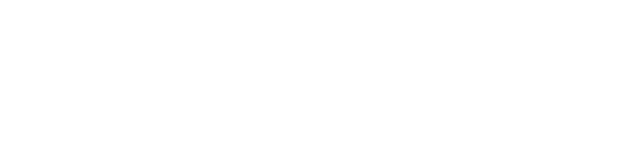
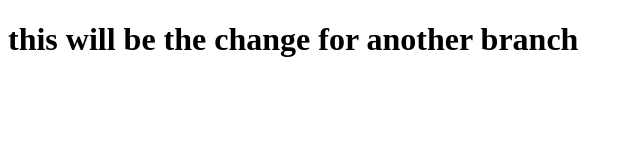
Before and after one commit to HimanshuTyloones/myFirstGit, a plain HTML site: page index.html in a window 1280 px wide. Shown: the whole page, without its empty margins (0-640 px from the left). Drawn offline with Linux system fonts and the light colour scheme.

Commit message:
for new branch

```diff
--- a/index.html
+++ b/index.html
@@ -6,6 +6,6 @@
     <title>MyFirstGIt</title>
 </head>
 <body>
-
+<h1>this will be the change for another branch </h1>
 </body>
 </html>
```
